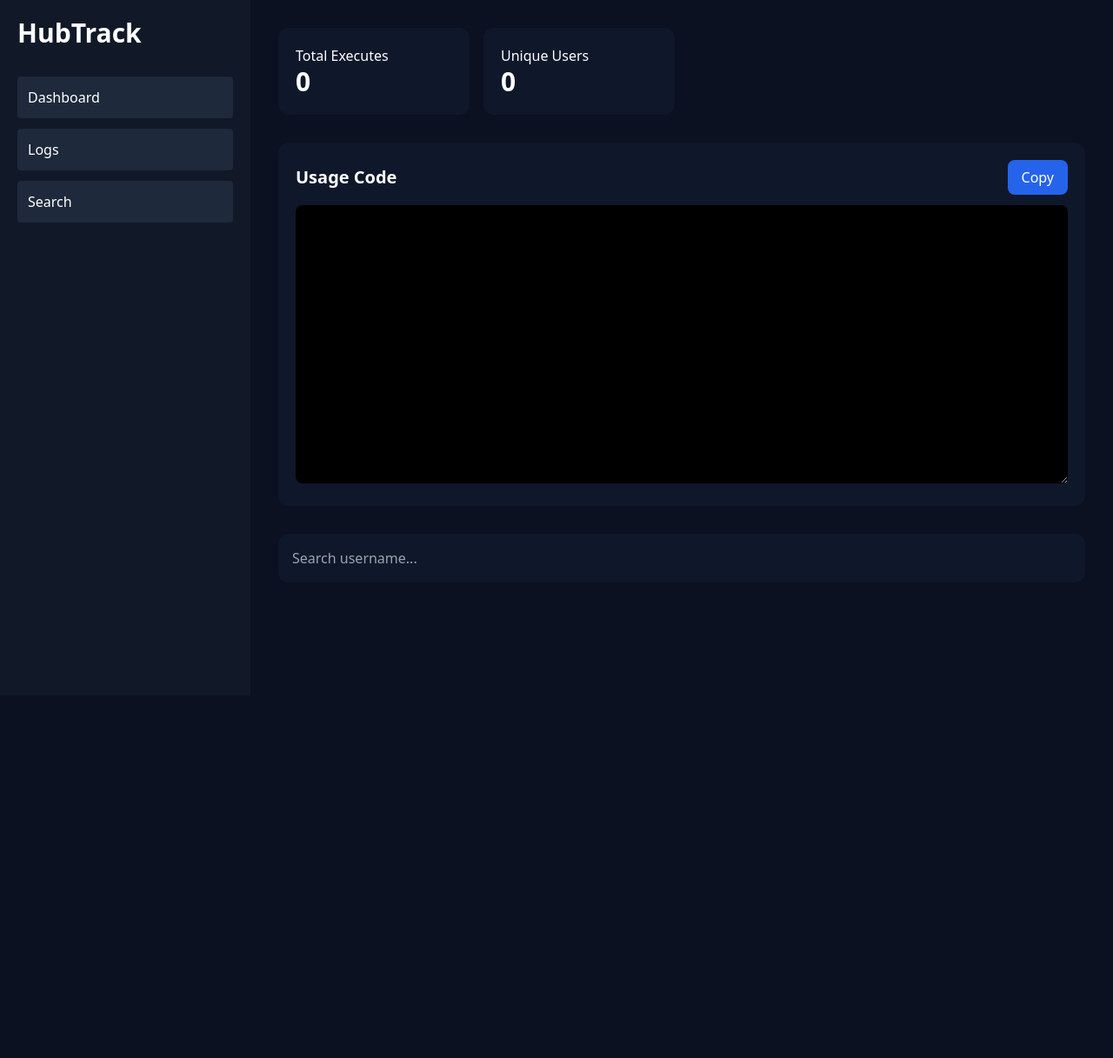
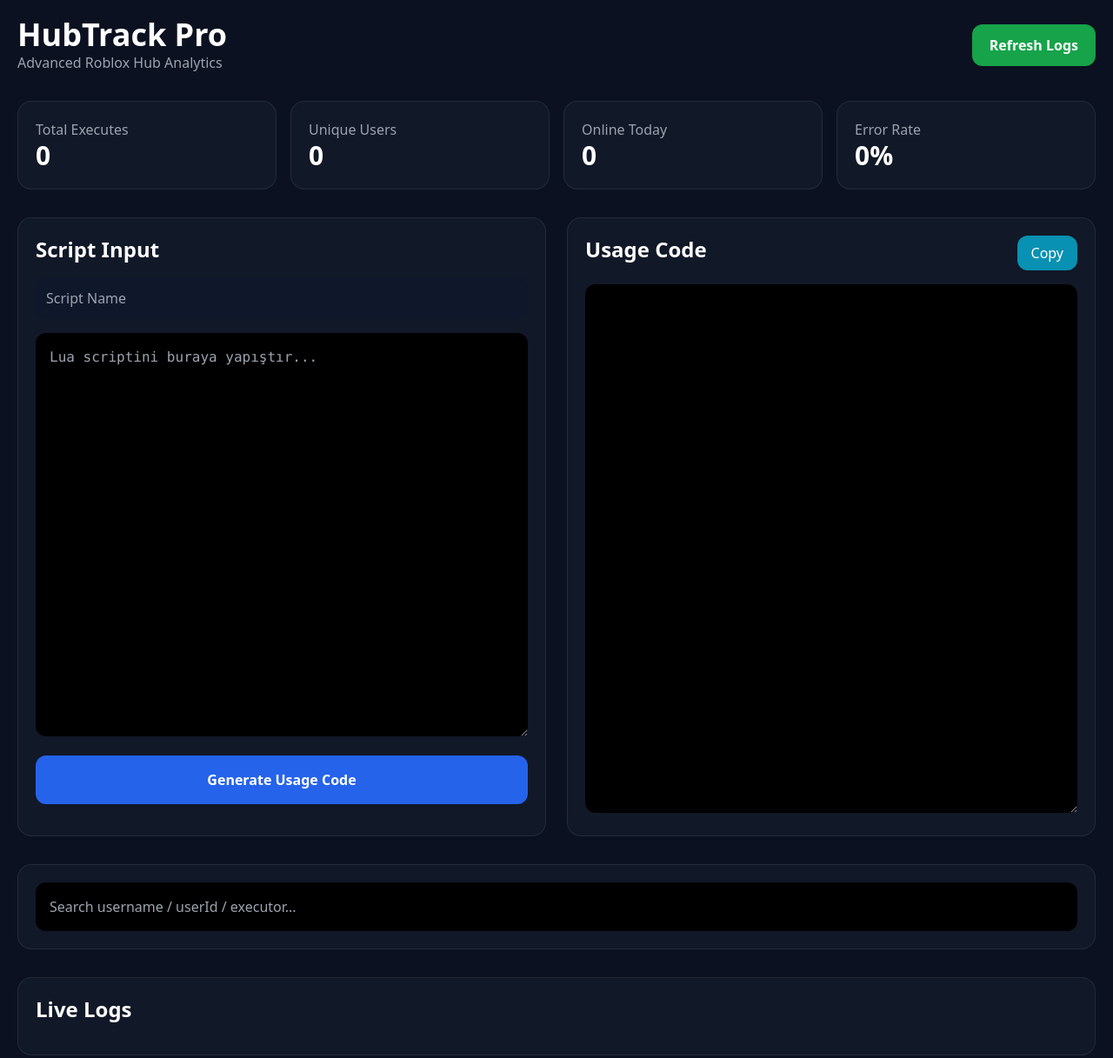
Before and after one commit to emirontop1/Sys, a website: page index.html in a window 1280 px wide. Shown: the whole page at 87% size. Before the commit the page ends 800 px from the top, so only its background shows below. Drawn offline with nearby package versions, Linux system fonts and the light colour scheme; no server answers.

Commit message:
Update index.html

```diff
--- a/index.html
+++ b/index.html
@@ -1,133 +1,184 @@
 <!DOCTYPE html>
-<html>
+<html lang="tr">
 <head>
+<meta charset="UTF-8">
+<meta name="viewport" content="width=device-width, initial-scale=1">
+<title>HubTrack Pro</title>
 <script src="https://cdn.tailwindcss.com"></script>
+<style>
+body{
+    background:#0b1120;
+    color:white;
+}
+.card{
+    background:#111827;
+    border:1px solid rgba(255,255,255,0.08);
+}
+textarea::-webkit-scrollbar{
+    width:8px;
+}
+textarea::-webkit-scrollbar-thumb{
+    background:#334155;
+    border-radius:10px;
+}
+</style>
 </head>
-<body class="bg-[#0b1120] text-white">
+<body class="min-h-screen p-5">
 
-<div class="flex h-screen">
+<div class="max-w-7xl mx-auto">
 
-<aside class="w-72 bg-[#111827] p-5">
-    <h1 class="text-3xl font-bold">HubTrack</h1>
-
-    <div class="mt-8 space-y-3">
-        <button class="w-full text-left p-3 rounded bg-slate-800">Dashboard</button>
-        <button class="w-full text-left p-3 rounded bg-slate-800">Logs</button>
-        <button class="w-full text-left p-3 rounded bg-slate-800">Search</button>
+    <!-- Header -->
+    <div class="mb-8 flex justify-between items-center">
+        <div>
+            <h1 class="text-4xl font-bold">HubTrack Pro</h1>
+            <p class="text-gray-400">Advanced Roblox Hub Analytics</p>
         </div>
-</aside>
-
-<main class="flex-1 p-8">
-
-<div class="grid grid-cols-4 gap-4">
-    <div class="bg-slate-900 rounded-xl p-5">
-        <p>Total Executes</p>
-        <h2 id="executes" class="text-3xl font-bold">0</h2>
+        <button onclick="loadLogs()" class="bg-green-600 px-5 py-3 rounded-xl font-bold">
+            Refresh Logs
+        </button>
     </div>
 
-    <div class="bg-slate-900 rounded-xl p-5">
-        <p>Unique Users</p>
-        <h2 id="users" class="text-3xl font-bold">0</h2>
+    <!-- Stats -->
+    <div class="grid md:grid-cols-4 gap-4 mb-8">
+        <div class="card rounded-2xl p-5">
+            <p class="text-gray-400">Total Executes</p>
+            <h2 id="totalExecutes" class="text-3xl font-bold">0</h2>
+        </div>
+        <div class="card rounded-2xl p-5">
+            <p class="text-gray-400">Unique Users</p>
+            <h2 id="uniqueUsers" class="text-3xl font-bold">0</h2>
+        </div>
+        <div class="card rounded-2xl p-5">
+            <p class="text-gray-400">Online Today</p>
+            <h2 id="onlineToday" class="text-3xl font-bold">0</h2>
+        </div>
+        <div class="card rounded-2xl p-5">
+            <p class="text-gray-400">Error Rate</p>
+            <h2 id="errorRate" class="text-3xl font-bold">0%</h2>
         </div>
     </div>
-    <div class="mt-8 bg-slate-900 rounded-xl p-5">
-    <div class="flex justify-between items-center mb-3">
-        <h2 class="text-xl font-bold">Usage Code</h2>
-        <button onclick="copyUsage()" class="bg-blue-600 px-4 py-2 rounded-lg">
+
+    <!-- Script Generator -->
+    <div class="grid lg:grid-cols-2 gap-6 mb-8">
+        <div class="card rounded-2xl p-5">
+            <h2 class="text-2xl font-bold mb-4">Script Input</h2>
+
+            <input id="scriptName" placeholder="Script Name"
+                class="w-full bg-slate-900 p-3 rounded-xl mb-4">
+
+            <textarea id="rawCode"
+                rows="18"
+                placeholder="Lua scriptini buraya yapıştır..."
+                class="w-full bg-black p-4 rounded-xl font-mono"></textarea>
+
+            <button onclick="generateScript()"
+                class="w-full mt-4 bg-blue-600 py-4 rounded-xl font-bold">
+                Generate Usage Code
+            </button>
+        </div>
+
+        <div class="card rounded-2xl p-5">
+            <div class="flex justify-between mb-4">
+                <h2 class="text-2xl font-bold">Usage Code</h2>
+                <button onclick="copyCode()"
+                    class="bg-cyan-600 px-4 py-2 rounded-xl">
                     Copy
                 </button>
             </div>
 
-    <textarea
-        id="usageCode"
+            <textarea id="usageCode"
+                rows="24"
                 readonly
-        rows="12"
-        class="w-full bg-black rounded-lg p-4 font-mono text-cyan-400"
-    ></textarea>
+                class="w-full bg-black p-4 rounded-xl text-cyan-400 font-mono"></textarea>
+        </div>
     </div>
 
-<div class="mt-8">
-<input id="search" placeholder="Search username..."
-class="w-full bg-slate-900 p-4 rounded-xl">
+    <!-- Search -->
+    <div class="card rounded-2xl p-5 mb-8">
+        <input id="searchBox"
+            placeholder="Search username / userId / executor..."
+            class="w-full bg-black p-4 rounded-xl">
     </div>
 
-<div id="logs" class="mt-8 space-y-3"></div>
+    <!-- Logs -->
+    <div class="card rounded-2xl p-5">
+        <h2 class="text-2xl font-bold mb-4">Live Logs</h2>
+        <div id="logsContainer" class="space-y-3 max-h-[600px] overflow-auto"></div>
+    </div>
 
-</main>
 </div>
 
 <script>
+async function generateScript(){
+    const name = document.getElementById("scriptName").value;
+    const code = document.getElementById("rawCode").value;
 
-    function generateUsageCode(rawCode){
-    const wrapped = `
-local req = request or http_request or syn.request
-local HttpService = game:GetService("HttpService")
-local Players = game:GetService("Players")
-local Stats = game:GetService("Stats")
-
-local player = Players.LocalPlayer
-
-local payload = {
-    userId = player.UserId,
-    username = player.Name,
-    displayName = player.DisplayName,
-    accountAge = player.AccountAge,
-    executor = identifyexecutor and identifyexecutor() or "Unknown",
-    placeId = game.PlaceId,
-    jobId = game.JobId,
-    fps = math.floor(workspace:GetRealPhysicsFPS()),
-    device = game:GetService("UserInputService").TouchEnabled and "Mobile" or "PC",
-    success = true
+    if(!code.trim()){
+        alert("Lua kodu boş.");
+        return;
     }
 
-local body = HttpService:JSONEncode(payload)
+    const res = await fetch("/api/track",{
+        method:"POST",
+        headers:{
+            "Content-Type":"application/json"
+        },
+        body:JSON.stringify({
+            action:"create",
+            name,
+            code
+        })
+    });
 
-req({
-    Url = window.location.origin + "/api/track",
-    Method = "POST",
-    Headers = {
-        ["Content-Type"] = "application/json"
-    },
-    Body = body
-})
+    const data = await res.json();
 
-${rawCode}
-`;
-    document.getElementById("usageCode").value = wrapped;
+    if(data.modifiedLua){
+        document.getElementById("usageCode").value = data.modifiedLua;
+    }else{
+        alert(JSON.stringify(data));
+    }
 }
 
-function copyUsage(){
+function copyCode(){
     navigator.clipboard.writeText(
         document.getElementById("usageCode").value
     );
 }
-async function loadStats(){
-    const res=await fetch('/api/track?action=stats')
-    const data=await res.json()
-    document.getElementById('executes').innerText=data.totalExecutes
-    document.getElementById('users').innerText=data.totalUsers
+
+async function loadLogs(){
+    const res = await fetch("/api/track?action=logs");
+    const logs = await res.json();
+
+    const container = document.getElementById("logsContainer");
+    container.innerHTML = "";
+
+    if(!logs.length){
+        container.innerHTML = "<p class='text-gray-500'>No logs yet.</p>";
+        return;
     }
 
-async function loadLogs(){
-    const res=await fetch('/api/track?action=logs')
-    const logs=await res.json()
-    const c=document.getElementById('logs')
-    c.innerHTML=''
+    logs.forEach(log=>{
+        const div = document.createElement("div");
+        div.className = "bg-slate-900 rounded-xl p-4";
 
-    logs.forEach(log=>{
-        c.innerHTML += `
-        <div class="bg-slate-900 rounded-xl p-4">
-            <div>${log.username}</div>
-            <div>${log.executor}</div>
-            <div>Execute #${log.executeNumber}</div>
-        </div>
-        `
-    })
+        div.innerHTML = `
+            <div class="font-bold text-lg">${log.username || "Unknown"}</div>
+            <div>User ID: ${log.userId || "?"}</div>
+            <div>Executor: ${log.executor || "Unknown"}</div>
+            <div>Place: ${log.placeId || "Unknown"}</div>
+            <div>Execute #: ${log.executeNumber || "?"}</div>
+            <div>Status: ${
+                log.success
+                    ? "<span class='text-green-400'>Success</span>"
+                    : "<span class='text-red-400'>Error</span>"
+            }</div>
+        `;
+
+        container.appendChild(div);
+    });
 }
 
-loadStats()
-loadLogs()
+loadLogs();
 </script>
-
 </body>
 </html>
```
Lines whose indentation alone changed are shown as unchanged.
